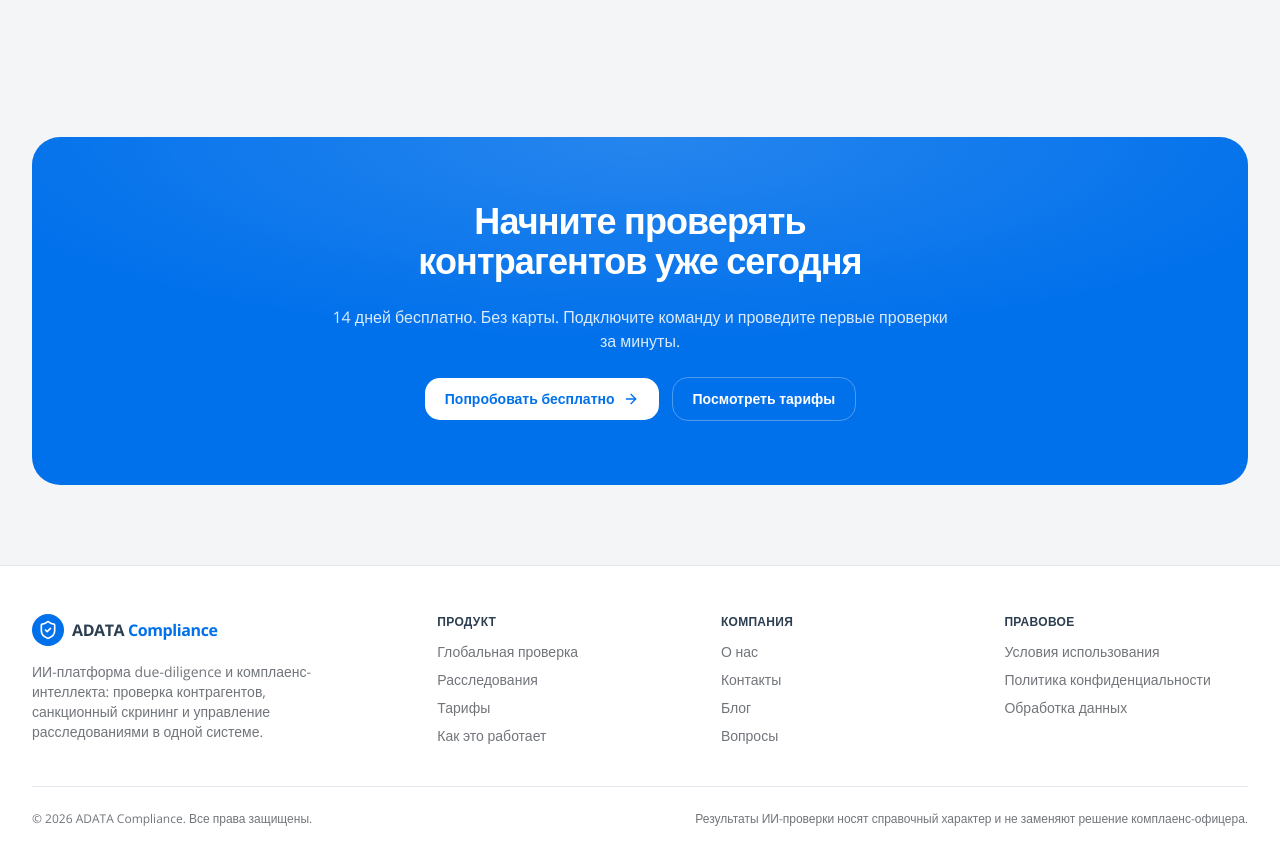
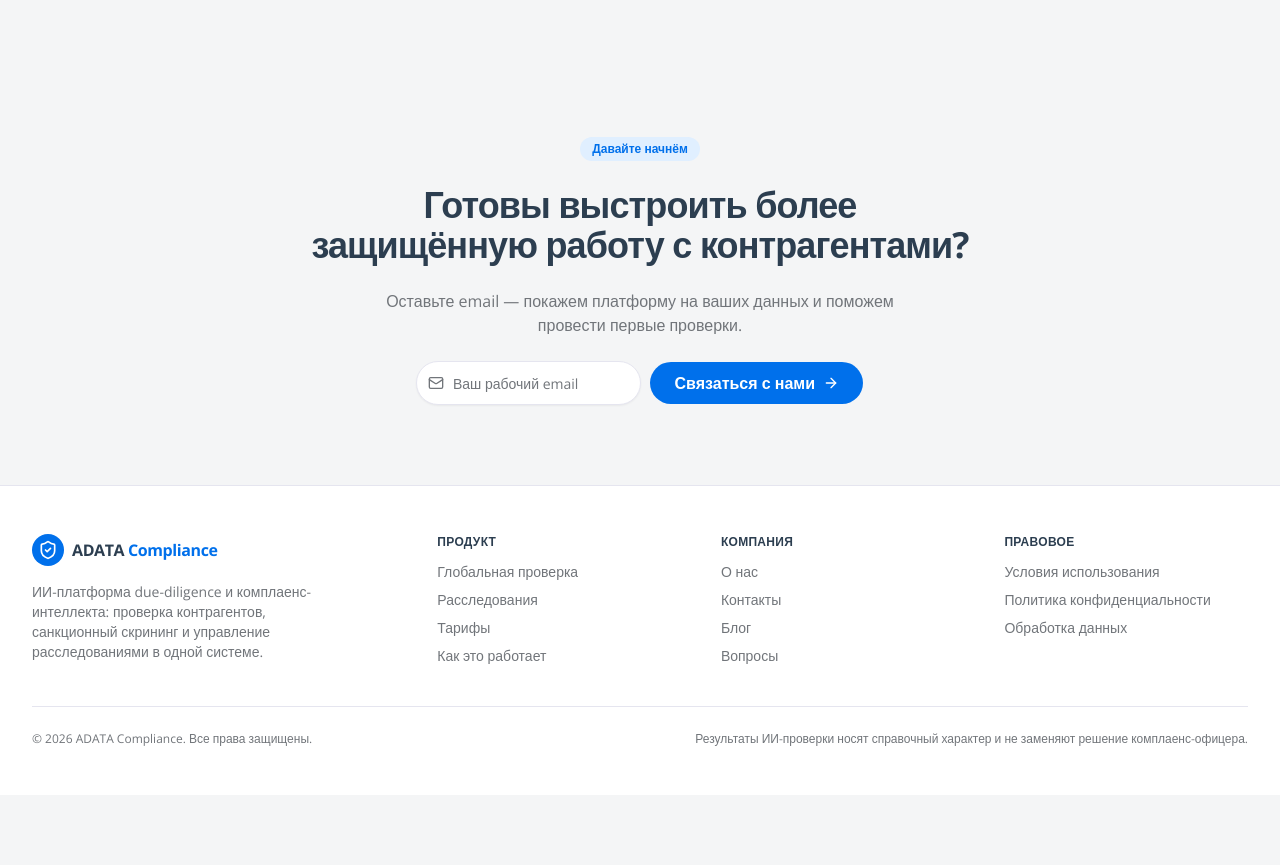
Before and after one commit to dzhmnklva012/-e-analytic, a Next.js app in the folder compliance-landing/: page / in a window 1280 px wide. Shown: the part 6240-7105 px from the top of the page. After the commit the page ends 7035 px from the top, so only its background shows below. Built offline with nearby package versions, Linux system fonts and the light colour scheme.

Commit message:
Auto-update: cta-band.tsx

```diff
--- a/compliance-landing/src/components/landing/cta-band.tsx
+++ b/compliance-landing/src/components/landing/cta-band.tsx
@@ -1,45 +1,20 @@
-import { ArrowRight } from "lucide-react";
-import { buttonVariants } from "@/components/ui/button";
 import { Container } from "@/components/ui/container";
-import { cn } from "@/lib/utils";
+import { CtaForm } from "./cta-form";
 
 export function CtaBand() {
   return (
     <Container className="py-16 sm:py-20">
-      <div className="relative overflow-hidden rounded-3xl bg-primary px-6 py-12 text-center sm:px-12 sm:py-16">
-        <div
-          className="pointer-events-none absolute inset-0 opacity-30 [background:radial-gradient(60%_60%_at_50%_0%,rgba(255,255,255,0.5),transparent)]"
-          aria-hidden="true"
-        />
-        <div className="relative mx-auto flex max-w-2xl flex-col items-center gap-6">
-          <h2 className="text-2xl font-bold tracking-tight text-balance text-primary-foreground sm:text-3xl lg:text-4xl">
-            Начните проверять контрагентов уже сегодня
-          </h2>
-          <p className="text-base text-pretty text-primary-foreground/85">
-            14 дней бесплатно. Без карты. Подключите команду и проведите первые проверки за минуты.
-          </p>
-          <div className="flex flex-col gap-3 sm:flex-row">
-            <a
-              href="#"
-              className={cn(
-                buttonVariants({ variant: "secondary", size: "lg" }),
-                "h-11 bg-card px-5 text-sm text-primary hover:bg-card/90",
-              )}
-            >
-              Попробовать бесплатно
-              <ArrowRight className="size-4" aria-hidden="true" />
-            </a>
-            <a
-              href="#pricing"
-              className={cn(
-                buttonVariants({ variant: "outline", size: "lg" }),
-                "h-11 border-primary-foreground/30 bg-transparent px-5 text-sm text-primary-foreground hover:bg-primary-foreground/10 hover:text-primary-foreground",
-              )}
-            >
-              Посмотреть тарифы
-            </a>
-          </div>
-        </div>
+      <div className="mx-auto flex max-w-2xl flex-col items-center gap-6 text-center">
+        <span className="inline-flex items-center rounded-full bg-secondary px-3 py-1 text-xs font-semibold text-secondary-foreground">
+          Давайте начнём
+        </span>
+        <h2 className="text-2xl font-bold tracking-tight text-balance sm:text-3xl lg:text-4xl">
+          Готовы выстроить более защищённую работу с контрагентами?
+        </h2>
+        <p className="max-w-lg text-base text-pretty text-muted-foreground">
+          Оставьте email — покажем платформу на ваших данных и поможем провести первые проверки.
+        </p>
+        <CtaForm />
       </div>
     </Container>
   );
```
